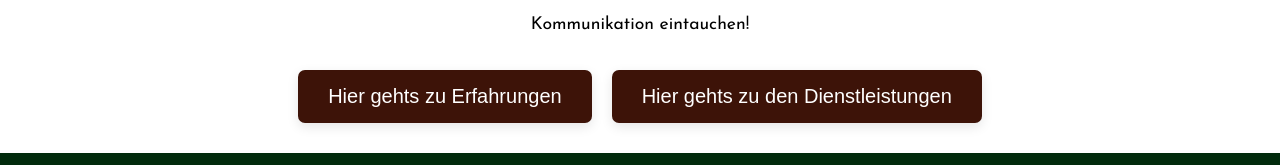
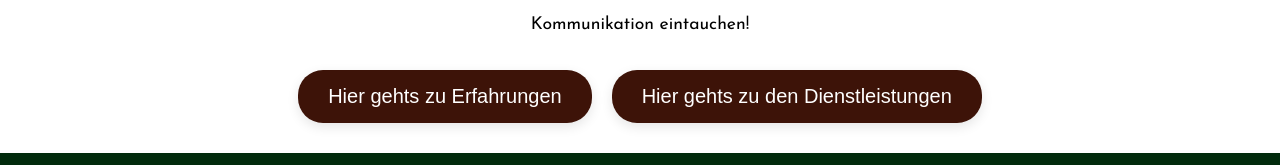
Before and after one commit to ronnypollak/monis-tierwohl, an Angular app: page /home in a window 1280 px wide. Shown: the part 894-1059 px from the top of the page. Built offline with nearby package versions, Linux system fonts and the light colour scheme.

Commit message:
Rounder buttons.

```diff
--- a/src/styles.scss
+++ b/src/styles.scss
@@ -16,7 +16,7 @@ button {
   cursor: pointer;
   background-color: #3d1308;
   color: #ffffff;
-  border-radius: 7px;
+  border-radius: 25px;
   box-shadow: 0 4px 12px rgba(0, 0, 0, 0.1);
   transition: all 0.3s ease;
 }
```
